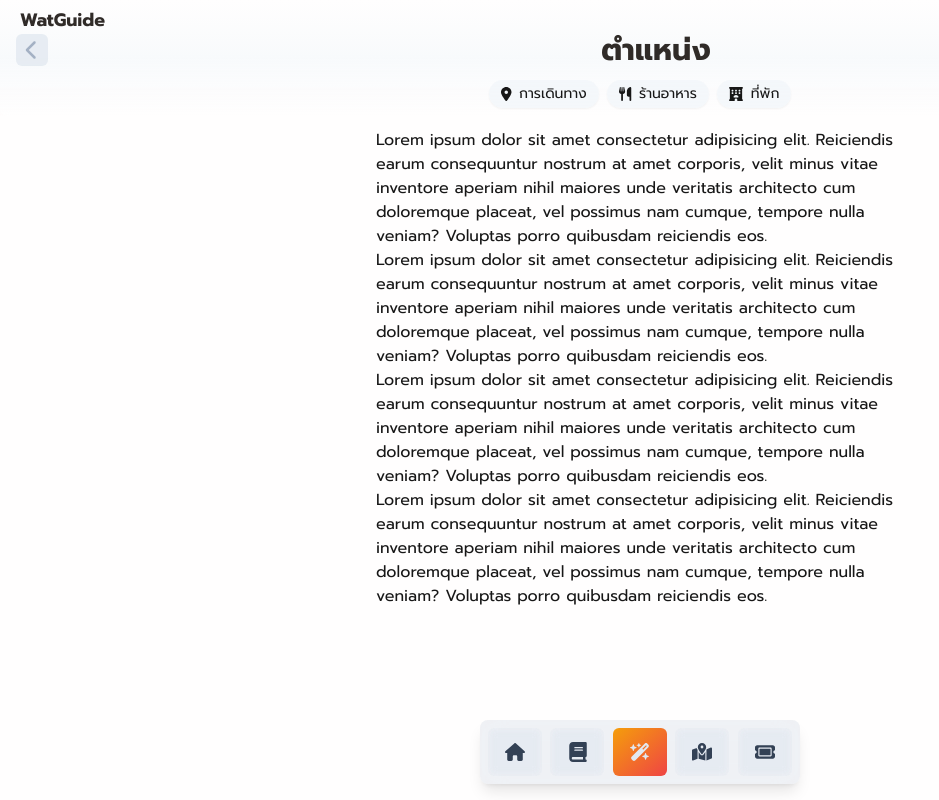
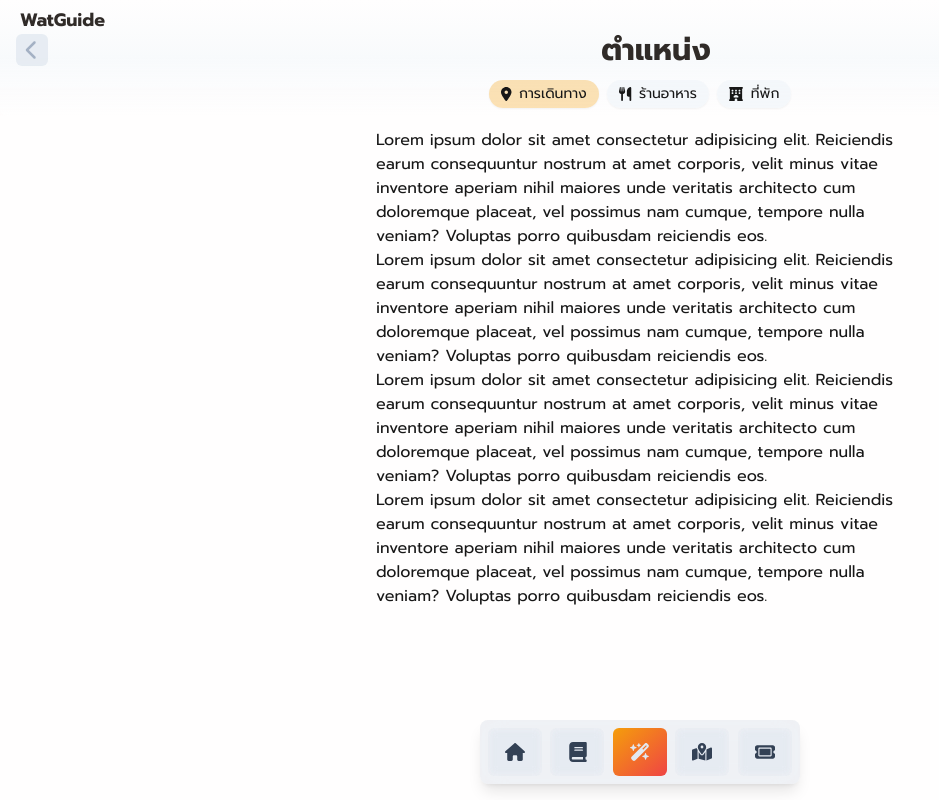
Before and after one commit to FeiZGe/WatGuide-web, a Next.js app: page /map in a window 1280 px wide. Shown: the whole page, without its empty margins (0-939 px from the left). Built offline with nearby package versions, Linux system fonts and the light colour scheme.

Commit message:
Add: selected path

```diff
--- a/components/SmallBtn.tsx
+++ b/components/SmallBtn.tsx
@@ -4,27 +4,31 @@ import { IconDefinition } from "@fortawesome/fontawesome-svg-core";
 import { FontAwesomeIcon } from "@fortawesome/react-fontawesome";
 import { motion } from "motion/react";
 import Link from "next/link";
+import { usePathname } from "next/navigation"; // ใช้เพื่อเช็ค path ปัจจุบัน
+import clsx from "clsx";
 
 interface SmallBtnProps {
-    icon: IconDefinition;
-    txt: string;
-    path: string;
+  icon: IconDefinition;
+  txt: string;
+  path: string;
 }
 
 const SmallBtn = ({ icon, txt, path }: SmallBtnProps) => {
+  const pathname = usePathname(); // ดึง path ปัจจุบัน
+
   return (
     <motion.div
-        className="py-1 px-3 bg-slate-100/70 rounded-full shadow-sm"
+      className={clsx(
+        "py-1 px-3 rounded-full shadow-sm transition-colors",
+        pathname === path ? "bg-amber-500/30" : "bg-slate-100/70"
+      )}
     >
-      <Link
-        href={path}
-        className="flex flex-row gap-2 items-center text-sm"
-      >
+      <Link href={path} className="flex flex-row gap-2 items-center text-sm">
         <FontAwesomeIcon icon={icon} />
         <h3>{txt}</h3>
       </Link>
     </motion.div>
-  )
-}
+  );
+};
 
-export default SmallBtn
+export default SmallBtn;
```
